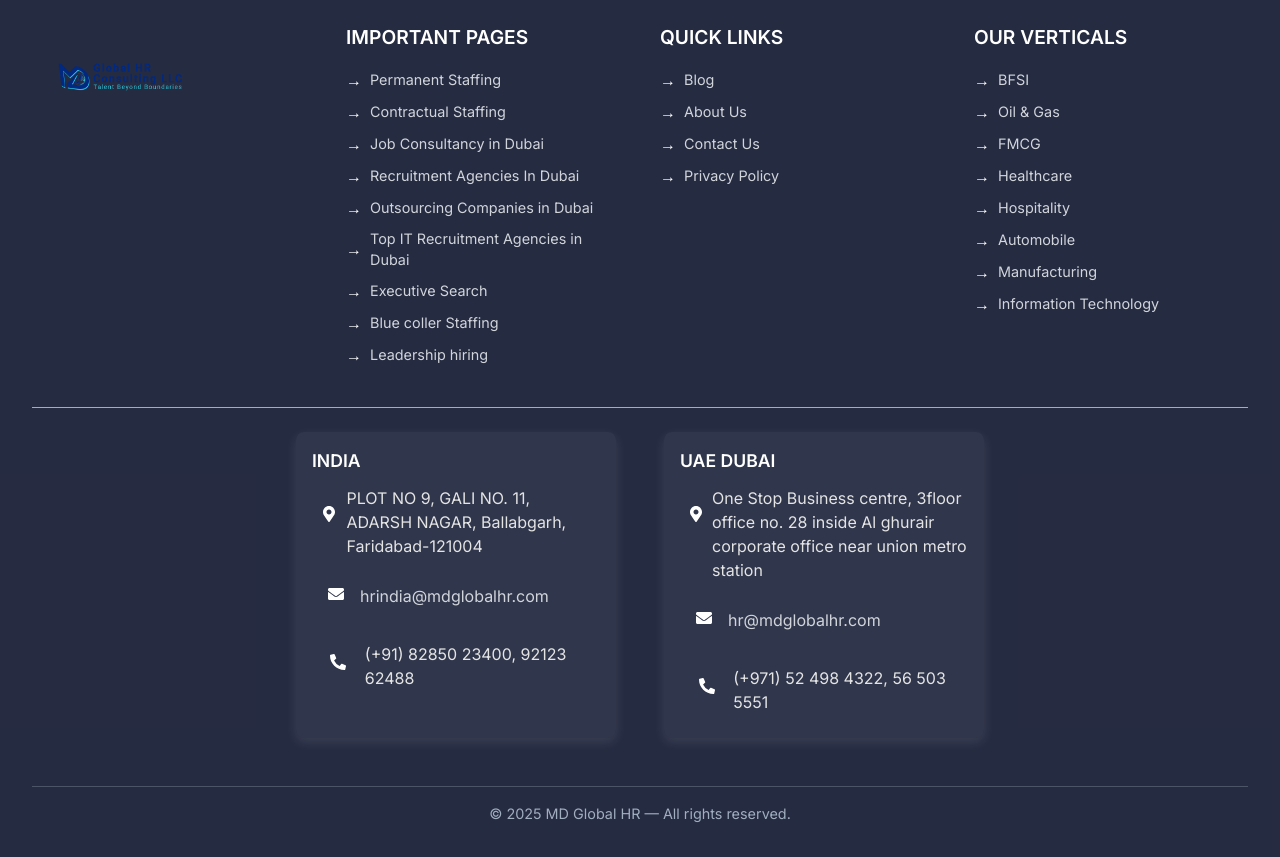
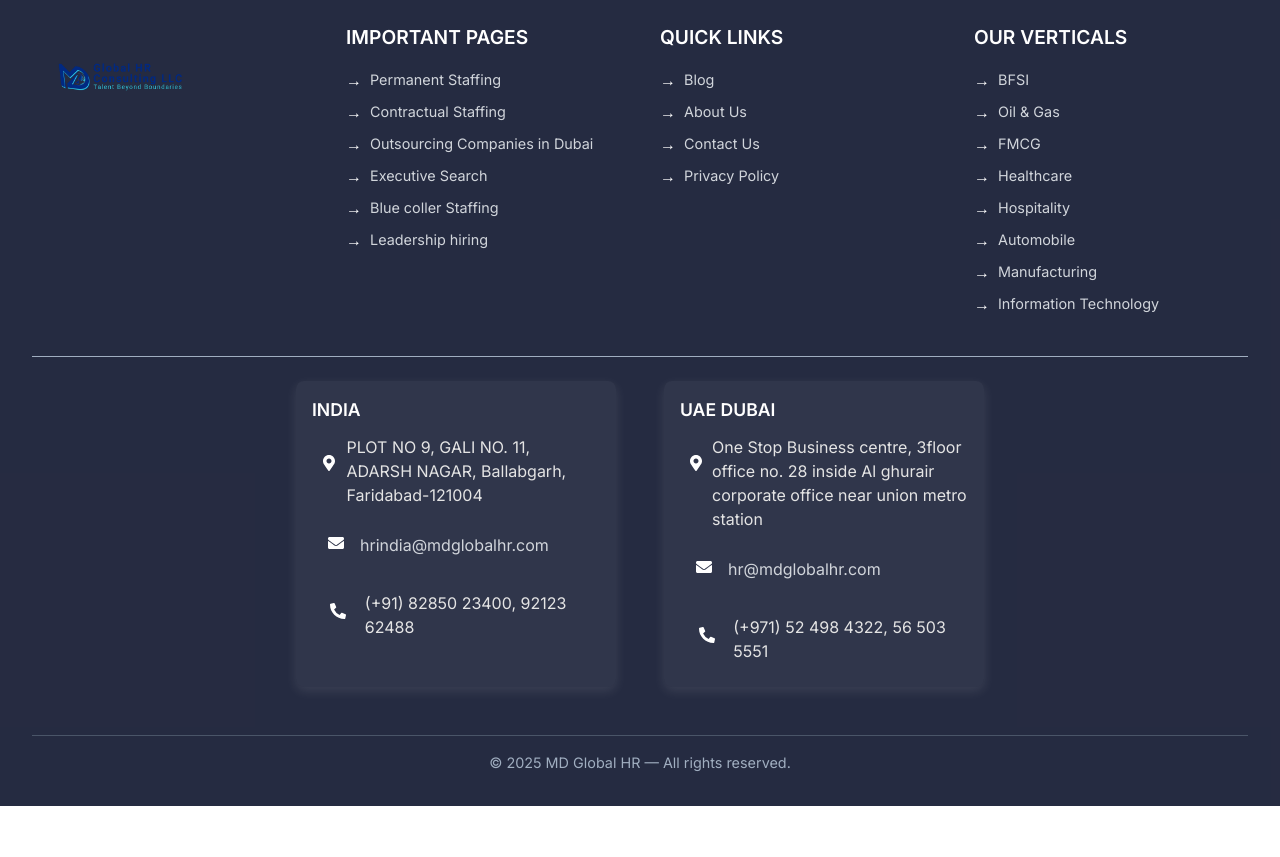
Before and after one commit to yudhishthir2002/MDGlobal-Main, a React (Vite) app: page /submit-your-cv in a window 1280 px wide. Shown: the part 1560-2417 px from the top of the page. After the commit the page ends 2366 px from the top, so only its background shows below. Built offline with nearby package versions, Linux system fonts and the light colour scheme.

Commit message:
replace a with Link

```diff
--- a/src/components/PageFooter/FooterPage.jsx
+++ b/src/components/PageFooter/FooterPage.jsx
@@ -3,8 +3,7 @@
 import "./FooterPage.css";
 import logo from "../../assets/images/Logo/Mdglobal (1).png";
 import { FaMapMarkerAlt, FaEnvelope, FaPhoneAlt } from 'react-icons/fa';
-import { Link } from "react-router-dom";
-
+import { Link } from "react-router-dom"; // Uncomment if using React Router for navigation
 const FooterPage = () => {
   const ImportantPages = [
     {
@@ -15,22 +14,22 @@
       heading: 'Contractual Staffing',
       path: '/services/Contractual-Staffing-Services',
     },
-    {
-      heading: 'Job Consultancy in Dubai',
-      path: '/job-consultancy-in-dubai'
-    },
-    {
-      heading: 'Recruitment Agencies In Dubai',
-      path: '/recruitment-agencies-in-dubai',
-    },
+    // {
+    //   heading: 'Job Consultancy in Dubai',
+    //   path: '/job-consultancy-in-dubai'
+    // },
+    // {
+    //   heading: 'Recruitment Agencies In Dubai',
+    //   path: '/recruitment-agencies-in-dubai',
+    // },
     {
       heading: 'Outsourcing Companies in Dubai',
       path: '/outsourcing-companies-in-dubai',
     },
-    {
-      heading: 'Top IT Recruitment Agencies in Dubai',
-      path: '/it-recruitment-agencies-in-dubai',
-    },
+    // {
+    //   heading: 'Top IT Recruitment Agencies in Dubai',
+    //   path: '/it-recruitment-agencies-in-dubai',
+    // },
     {
       heading: 'Executive Search',
       path: '/services/Executive-Search',
@@ -48,7 +47,7 @@
   const QuickLinks = [
     { heading: 'Blog', path: '/' },
     { heading: 'About Us', path: '/about' },
-    { heading: 'Contact Us', path: '/contact' },
+    { heading: 'Contact Us', path: '/contact-us' },
     { heading: 'Privacy Policy', path: '/privacy-Policy' },
   ];
 
@@ -135,9 +134,9 @@
                   initial="initial"
                   whileHover="hover"
                 >
-                  <a href={item.path} className="footer-link">
+                  <Link to={item.path} className="footer-link">
                     <span className="footer-arrow">→</span> {item.heading}
-                  </a>
+                  </Link>
                 </motion.li>
               ))}
             </ul>
@@ -154,9 +153,9 @@
                   initial="initial"
                   whileHover="hover"
                 >
-                  <a href={item.path} className="footer-link">
+                  <Link to={item.path} className="footer-link">
                     <span className="footer-arrow">→</span> {item.heading}
-                  </a>
+                  </Link>
                 </motion.li>
               ))}
             </ul>
```
